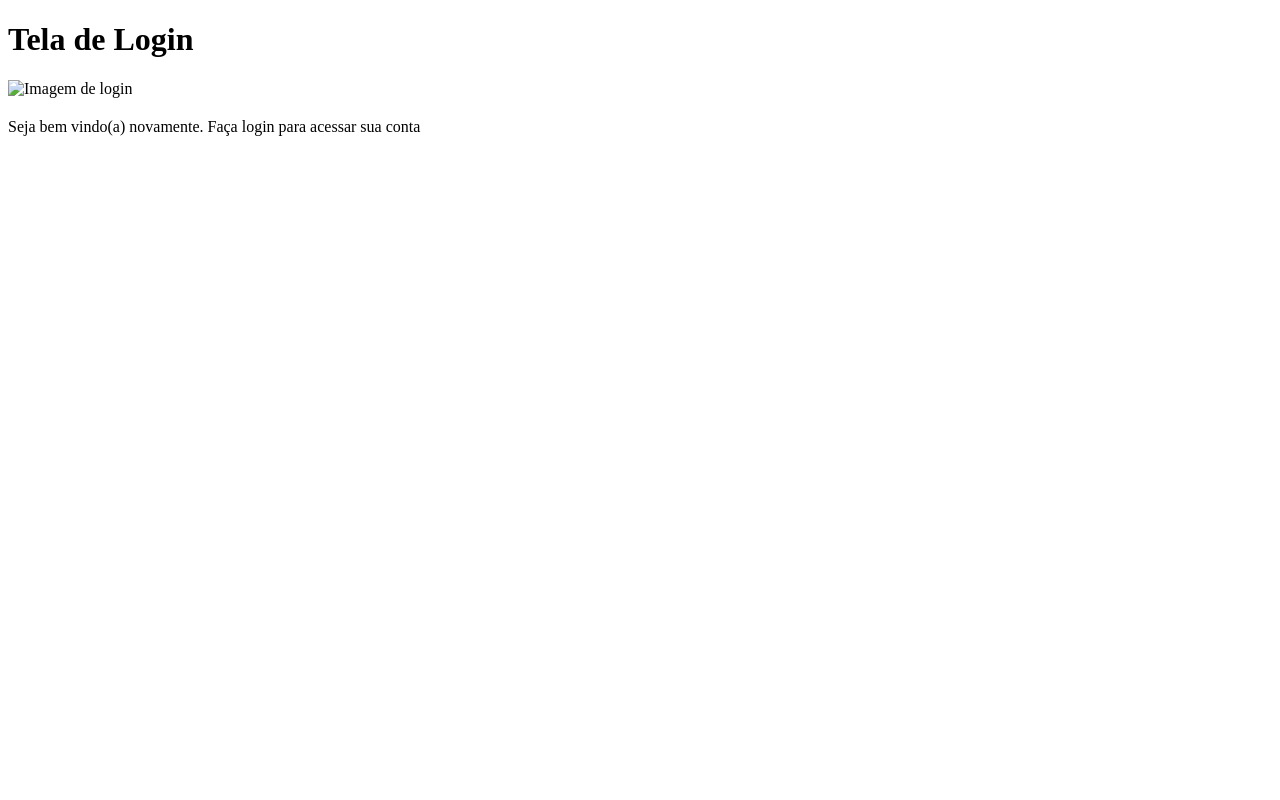
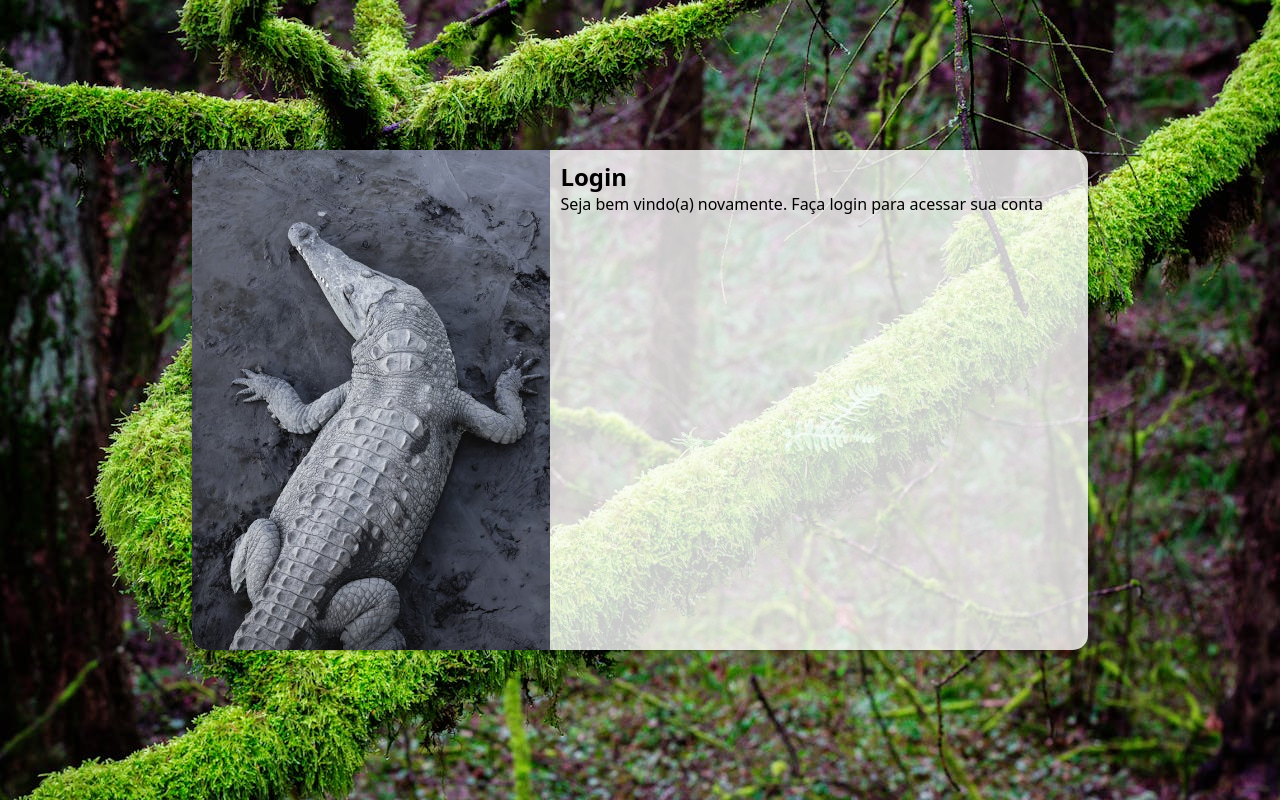
Before and after one commit to Willsonbs/projeto-login, a plain HTML site: page index.html in a window 1280 px wide. Drawn offline with Linux system fonts and the light colour scheme.

Commit message:
media query para outras telas

```diff
--- a/index.html
+++ b/index.html
@@ -4,22 +4,25 @@
     <meta charset="UTF-8">
     <meta name="viewport" content="width=device-width, initial-scale=1.0">
     <link rel="stylesheet" href="/style/style.css">
+    <link rel="stylesheet" href="/style/media-query.css">
     <title>Tela de Login</title>
 </head>
 
 <body>
-    <h1>Tela de Login</h1>
+
+    <main>
         <section id="login">
             <div id="imagem">
-            <img src="" alt="Imagem de login">
+                <img src="" alt="">
             </div>
-        <div>
-            <h1></h1>
+            <div id="formulario">
+                <h1>Login</h1>
                 <p>Seja bem vindo(a) novamente. Faça login para acessar sua conta</p>
                 <form action="login.php" method="post"></form>
             </div>
 
         </section>
+    </main>
 
 </body>
 </html>
--- /dev/null
+++ b/style/media-query.css
@@ -0,0 +1,42 @@
+@charset "UTF-8";
+
+@media screen and (min-width: 768px) and (max-width: 992px) {
+
+    section#login {
+        width: 70vw;
+    }
+
+    section#login > div#imagem {
+        float: left;
+        width: 40%;
+        height: 100%;
+    }
+
+    section#login > div#formulario {
+        float: right;
+        width: 60%;
+    }
+}
+
+@media screen and (min-width: 992px) {
+
+    body {
+        background: url(/assets/pexels-nature.jpg);
+        background-size: cover;
+    }
+
+    section#login {
+        width: 70vw;
+    }
+
+    section#login > div#imagem {
+        float: left;
+        width: 40%;
+        height: 100%;
+    }
+
+    section#login > div#formulario {
+        float: right;
+        width: 60%;
+    }
+}
--- a/style/style.css
+++ b/style/style.css
@@ -1 +1,53 @@
 @charset "UTF-8";
+
+* {
+    font-family: system-ui, -apple-system, BlinkMacSystemFont, 'Segoe UI', Roboto, Oxygen, Ubuntu, Cantarell, 'Open Sans', 'Helvetica Neue', sans-serif;
+    padding: 0px;
+    margin: 0px;
+    box-sizing: border-box;
+}
+
+body, html {
+    background-color: rgb(26, 56, 36);
+    width: 100vw;
+    height: 100vh;
+}
+
+main {
+    position: relative;
+    height: 100vh;
+    width: 100vw;
+}
+
+section#login {
+    position: absolute;
+    top: 50%;
+    left: 50%;
+    transform: translate(-50%, -50%);
+    overflow: hidden;
+
+    background-color: rgba(255, 255, 255, 0.791);
+    width: 250px;
+    height: 500px;
+    border-radius: 15px;
+    box-shadow: 0px 0px 5px rgba(0, 0, 0, 0.450);
+
+    transition: width 0.3; height: 0.3;
+    -o-transition-timing-function: ease;
+
+}
+
+section#login > div#imagem {
+    display: block;
+    background: url(/assets/pexels-croc.jpg) no-repeat;
+    background-size: cover;
+    height: 200px;
+
+
+}
+
+section#login > div#formulario {
+    display: block;
+    padding: 10px;
+
+}
```
Also changed, not shown: assets/pexels-croc.jpg (added), assets/pexels-ed-duvico-530456-29107887.jpg (deleted), assets/pexels-hand.jpg (added), assets/pexels-leo-castro-789211412-19151867.jpg (deleted), assets/pexels-nature.jpg (added), 2 other files. Lines whose indentation alone changed are shown as unchanged.
